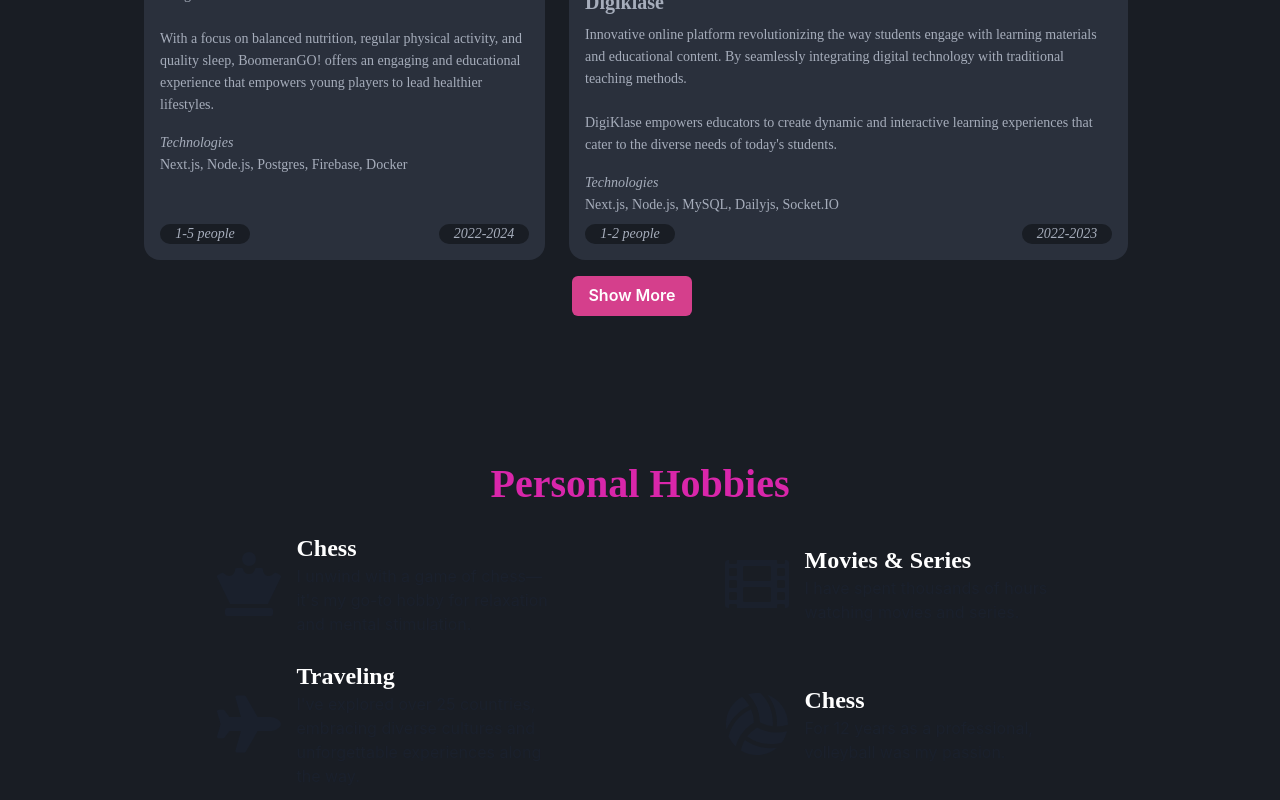
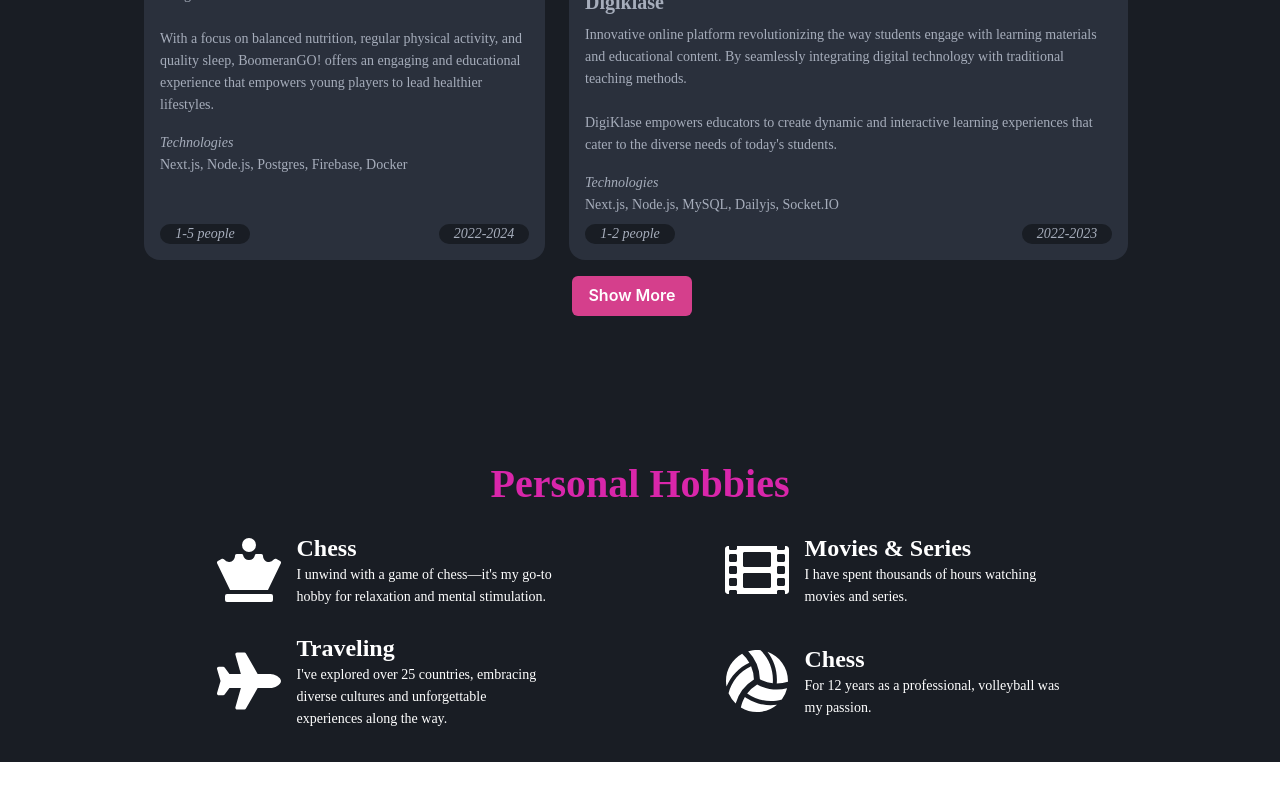
Before and after one commit to MustafaZakaria/my-portfolio, a Next.js app: page / in a window 1280 px wide. Shown: the part 2818-3618 px from the top of the page. After the commit the page ends 3580 px from the top, so only its background shows below. Built offline with nearby package versions, Linux system fonts and the light colour scheme; a web font is replaced by a local one.

Commit message:
fix color

```diff
--- a/src/components/Hobbies/HobbyCard.tsx
+++ b/src/components/Hobbies/HobbyCard.tsx
@@ -11,12 +11,14 @@ const HobbyCard: React.FC<HobbyCardProps> = ({ Icon, title, description }) => {
   return (
     <Flex w='100%' alignItems='center' justifyContent='center'>
       <Flex alignItems='center' gap='1rem'>
-        <Icon size={64} />
+        <Icon color='white' size={64} />
         <Flex flexDir='column'>
           <Text textStyle='h6-primary' color='neutral1' fontWeight={700}>
             {title}
           </Text>
-          <Text maxW='16.1875rem'>{description}</Text>
+          <Text textStyle='body-14' color='neutral1' maxW='16.1875rem'>
+            {description}
+          </Text>
         </Flex>
       </Flex>
     </Flex>
```
